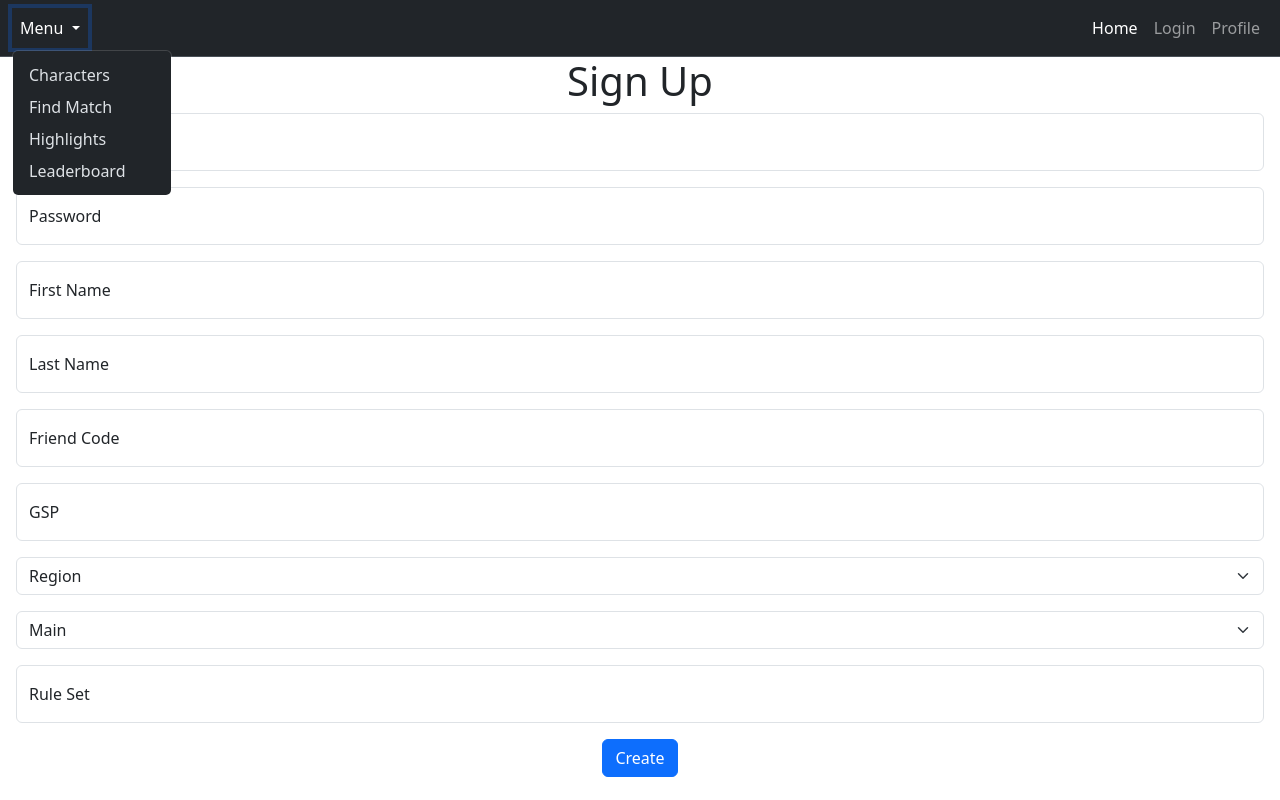
After one commit to Jialin-weng/smashProject, a PHP site: page /createMatch.php in a window 1280 px wide, after a click on "Menu". The commit adds this page. Run offline with PHP 8.4, Linux system fonts and the light colour scheme; data that the repository does not hold is empty.

Commit message:
started working to createMatch

```diff
--- /dev/null
+++ b/createMatch.php
@@ -0,0 +1,177 @@
+<?php
+require("connect-db.php");
+require("db_functions.php");
+$list_of_characters = getAllCharacters();
+if ($_SERVER['REQUEST_METHOD'] == 'POST') {
+  if (!empty($_POST['signupButton'])) {
+    signUp($_POST['username'], $_POST['firstName'], $_POST['lastName'], $_POST['friendCode'], $_POST['region'], $_POST['selfrating'], $_POST['character'], $_POST['ruleset_id']);
+    session_start();
+    $_SESSION['signup_success'] = true;
+    header("Location: login.php");
+    exit;
+  }
+}
+?>
+
+<!doctype html>
+<html lang="en">
+
+<head>
+  <meta charset="utf-8">
+  <meta name="viewport" content="width=device-width, initial-scale=1">
+  <title>Smash</title>
+  <link href="https://cdn.jsdelivr.net/npm/bootstrap@5.3.2/dist/css/bootstrap.min.css" rel="stylesheet"
+    integrity="sha384-T3c6CoIi6uLrA9TneNEoa7RxnatzjcDSCmG1MXxSR1GAsXEV/Dwwykc2MPK8M2HN" crossorigin="anonymous">
+</head>
+
+
+<nav class="navbar navbar-expand-lg bg-dark border-bottom border-body" data-bs-theme="dark">
+  <div class="container-fluid">
+    <div class="collapse navbar-collapse justify-content-between" id="navbarSupportedContent">
+      <ul class="navbar-nav">
+        <li class="nav-item dropdown">
+          <a class="nav-link dropdown-toggle" href="#" role="button" data-bs-toggle="dropdown" aria-expanded="false">
+            Menu
+          </a>
+          <ul class="dropdown-menu">
+            <li><a class="dropdown-item" href="characters.php">Characters</a></li>
+            <li><a class="dropdown-item" href="findMatch.php">Find Match</a></li>
+            <!-- <li><hr class="dropdown-divider"></li> -->
+            <li><a class="dropdown-item" href="highlights.php">Highlights</a></li>
+            <li><a class="dropdown-item" href="leaderboard.php">Leaderboard</a></li>
+
+          </ul>
+        </li>
+      </ul>
+      <ul class="navbar-nav">
+        <li class="nav-item">
+          <a class="nav-link active" aria-current="page" href="index.php">Home</a>
+        </li>
+        <li class="nav-item">
+          <a class="nav-link" href="login.php">Login</a>
+        </li>
+        <li class="nav-item">
+          <a class="nav-link" href="profile.php">Profile</a>
+        </li>
+      </ul>
+    </div>
+  </div>
+</nav>
+
+
+<body>
+  <div class="text-center">
+    <h1>Sign Up</h1>
+  </div>
+  <script src="https://cdn.jsdelivr.net/npm/bootstrap@5.3.2/dist/js/bootstrap.bundle.min.js"
+    integrity="sha384-C6RzsynM9kWDrMNeT87bh95OGNyZPhcTNXj1NW7RuBCsyN/o0jlpcV8Qyq46cDfL"
+    crossorigin="anonymous"></script>
+
+  <!-- FIELDS: -->
+
+  <form name="mainForm" action="signUp.php" method="post">
+    <!-- username PRIMARY KEY-->
+    <div class="form-floating row mb-3 mx-3">
+      <input id="username" type="text" class="form-control" name="username" required value=""
+        placeholder="Username: must be specific">
+      <label for="floatingInput">Username</label>
+    </div>
+    <!-- password NOT INCLUDED YET IN DB -->
+    <div class="form-floating row mb-3 mx-3">
+      <input id="password" type="password" name="userPassword" class="form-control" aria-describedby="passwordHelpBlock"
+        required value="" placeholder="Password">
+      <label for="password">Password</label>
+    </div>
+    <!-- first_name -->
+    <div class="form-floating mb-3 mx-3">
+      <input id="firstName" type="text" name="firstName" class="form-control" required value=""
+        placeholder="First Name">
+      <label for="firstName">First Name</label>
+    </div>
+    <!-- last_name -->
+    <div class="form-floating mb-3 mx-3">
+      <input id="lastName" type="text" name="lastName" class="form-control" required value="" placeholder="Last Name">
+      <label for="lastName">Last Name</label>
+    </div>
+    <!-- friend_code -->
+    <div class="form-floating mb-3 mx-3">
+      <input id="friendCode" type="text" name="friendCode" class="form-control" required value=""
+        placeholder="Friend Code">
+      <label for="friendCode">Friend Code</label>
+    </div>
+    <!-- self_rating -->
+    <div class="form-floating row mb-3 mx-3">
+      <input type="text" name="selfrating" class="form-control" placeholder="Self Rating" required value="">
+      <label for="selfrating">GSP</label>
+    </div>
+    <!-- region -->
+    <div class="mb-3 mx-3">
+      <select name="region" class="form-select" aria-label="Default select example">
+        <option selected>Region</option>
+        <option value="Baja California">Baja California</option>
+        <option value="Bolivia">Bolivia</option>
+        <option value="Central Mexico">Central Mexico</option>
+        <option value="Chubu">Chubu</option>
+        <option value="Chugoku">Chugoku</option>
+        <option value="Florida">Florida</option>
+        <option value="Georgia">Georgia</option>
+        <option value="Hokkaido">Hokkaido</option>
+        <option value="Hokuriku">Hokuriku</option>
+        <option value="Japan">Japan</option>
+        <option value="Kansai">Kansai</option>
+        <option value="Kanto">Kanto</option>
+        <option value="Kyushu">Kyushu</option>
+        <option value="Maryland-Virginia">Maryland-Virginia</option>
+        <option value="Michigan">Michigan</option>
+        <option value="Netheerlands">Netheerlands</option>
+        <option value="New England">New England</option>
+        <option value="Northern California">Northern California</option>
+        <option value="Okinawa">Okinawa</option>
+        <option value="Pacific Northwest">Pacific Northwest</option>
+        <option value="Shikoku">Shikoku</option>
+        <option value="South Korea">South Korea</option>
+        <option value="Soutern California">Soutern California</option>
+        <option value="Southwest">Southwest</option>
+        <option value="Texas">Texas</option>
+        <option value="Tristate Area">Tristate Area</option>
+        <option value="Tohoku">Tohoku</option>
+        <option value="United Kingdom and Ireland">United Kingdom and Ireland</option>
+
+      </select>
+    </div>
+
+    <!-- character_name -->
+    <div class="row mb-3 mx-3">
+      <select name="character" class="form-select" aria-label="Default select example">
+        <option value="Default">Main</option>
+        <?php foreach ($list_of_characters as $characters): ?>
+          <?php $c_name_first = $characters['c_name']; ?>
+          <option value="<?php echo $characters['c_name']; ?>">
+            <?php echo $characters['c_name']; ?>
+          </option>
+        <?php endforeach; ?>
+      </select>
+    </div>
+
+    <!-- ruleset_id -->
+    <div class="form-floating row mb-3 mx-3">
+      <input type="text" name="ruleset_id" class="form-control" placeholder="Ruleset" required value="">
+      <label for="ruleset_id">Rule Set</label>
+    </div>
+
+    <div class="row mb-3 mx-3">
+      <div class="col-12 text-center">
+        <input type="submit" value="Create" name="signupButton" class="btn btn-primary"
+          title="Create!" />
+      </div>
+    </div>
+  </form>
+
+  <!-- region -->
+  <!-- self_rating -->
+  <!-- character_name -->
+  <!-- ruleset_id -->
+
+</body>
+
+</html>
--- a/findMatch.php
+++ b/findMatch.php
@@ -118,7 +118,7 @@ $list_of_matches = getAllMatches();
                     <?php endforeach; ?>
 
                     <div class="position-fixed bottom-0 end-1 p-3">
-                        <a href="characters.php" class="btn btn-primary">Can't find a suitable match? Create one!</a>
+                        <a href="createMatch.php" class="btn btn-primary">Can't find a suitable match? Create one!</a>
                     </div>
             </table>
 
```
